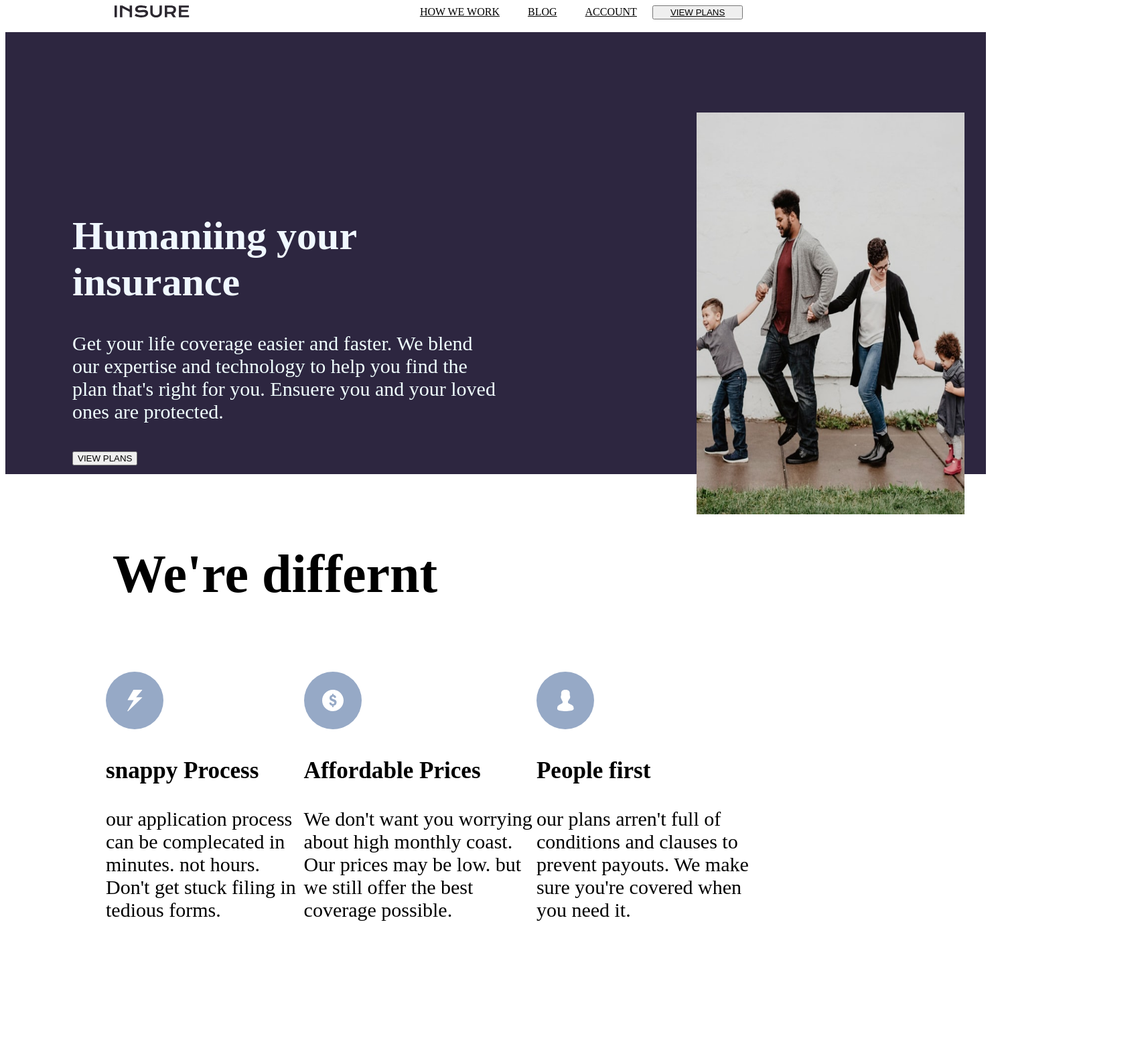
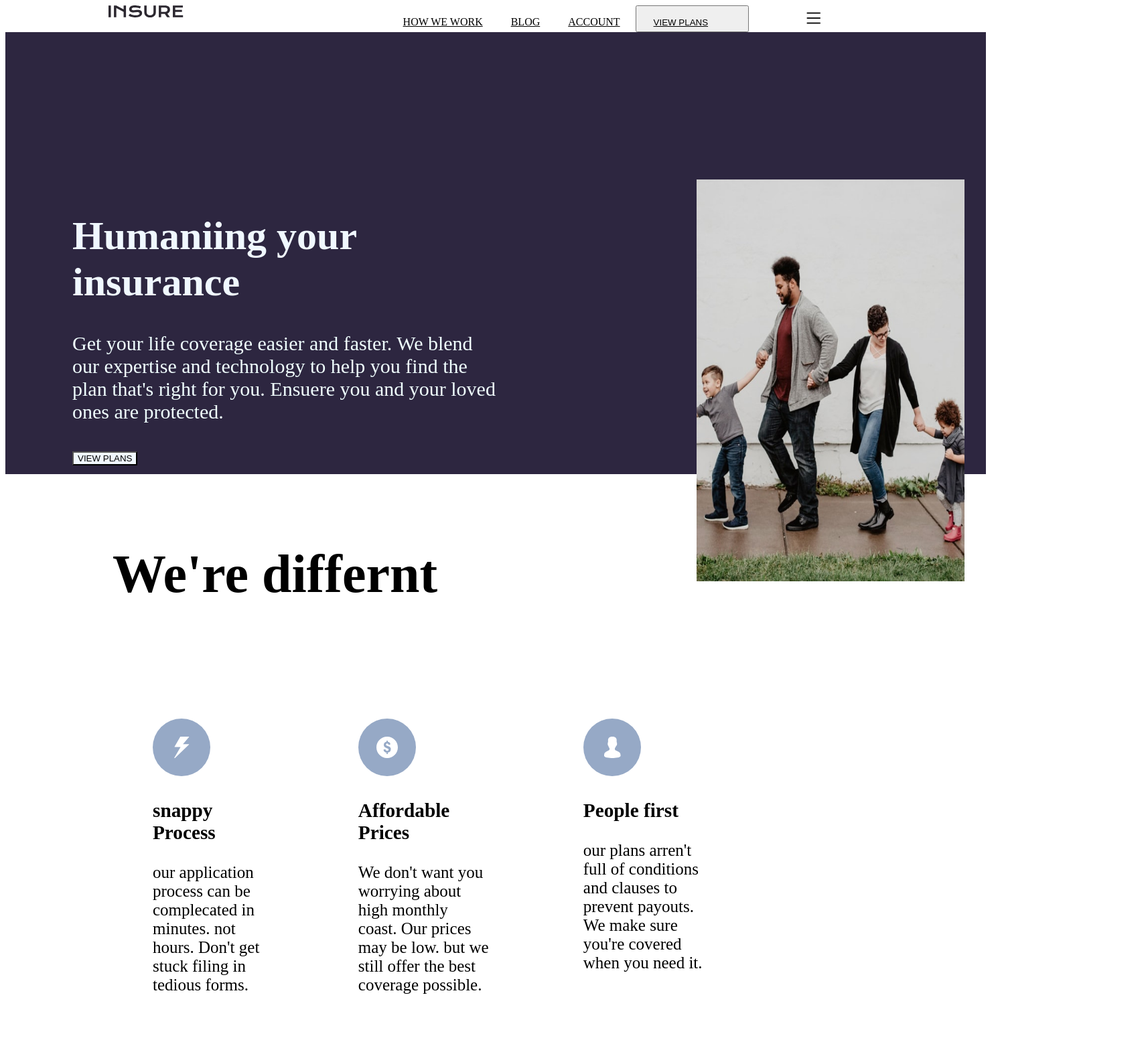
Before and after one commit to najibnabbagui/proget10, a plain HTML site: page insure-landing-page-master/index.html in a window 1280 px wide. Shown: the top 1553 px of the page at 67% size, 1711 px wide, since content can reach past the window. Drawn offline with nearby package versions, Linux system fonts and the light colour scheme.

Commit message:
modifier

```diff
--- a/insure-landing-page-master/index.html
+++ b/insure-landing-page-master/index.html
@@ -6,12 +6,13 @@
 
   <link rel="icon" type="image/png" sizes="32x32" href="./images/favicon-32x32.png">
   <link rel="stylesheet" href="style.css">
+  <link rel="stylesheet" href="https://cdn.jsdelivr.net/npm/bootstrap-icons@1.10.2/font/bootstrap-icons.css" />
 
   <title>Frontend Mentor | Insure landing page</title>
 </head>
 <body>
   <div class="navbar">
-    <div>
+    <div class="logo">
       <img src="images/logo.svg" alt="">
     </div>
     <div  class="nav">
@@ -20,7 +21,9 @@
       <a href="#">ACCOUNT</a>
       <button>
       <a href="#">VIEW PLANS</a>
-    </button>
+
+    <i style="position: relative; left: 120px; font-size: 30px;" class="bi bi-list"></i>
+
     </div>
   </div>
   <div class="profile">
@@ -29,8 +32,12 @@
       <p style="color: azure;">Get your life coverage easier and faster. We blend our expertise and
         technology to help you find the plan that's right for you. Ensuere you
         and your loved ones are protected.</p>
-        <button>VIEW PLANS</button>
+        <button style="background-color: aliceblue;">VIEW PLANS</button>
+        <div>
+        </div>
+
       </div>
+
         <img src="images/image-intro-desktop.jpg" alt="">
 
     </div>
--- a/insure-landing-page-master/style.css
+++ b/insure-landing-page-master/style.css
@@ -3,6 +3,8 @@
     justify-content: space-around;
     height: 40px;
 }
+
+
 
 .nav a{
     justify-content: space-around;
@@ -19,7 +21,7 @@
     width: 400px;
     height: 600px;
     position: relative;
-    top: 90px;
+    top: 190px;
     left: 300px;
 }
 .prof{
@@ -36,7 +38,8 @@
 
   }
   .mai{
-    font-size: 30px;
+    font-size: 25px;
+    margin: 70px;
 
 
 
@@ -72,7 +75,7 @@
     display: flex;
     width: 100%;
     padding: 30px;
-    background-color: hsl(0, 1%, 77%);
+    background-color:hsl(216, 12%, 84%);
   }
   .icon{
     position: relative;
@@ -81,6 +84,9 @@
   }
   .fin{
     margin: 70px;
-    font-size: 30px;
+    font-size: 25px;
 
   }
+  .fin h3{
+    color: darkgray;
+  }
```
